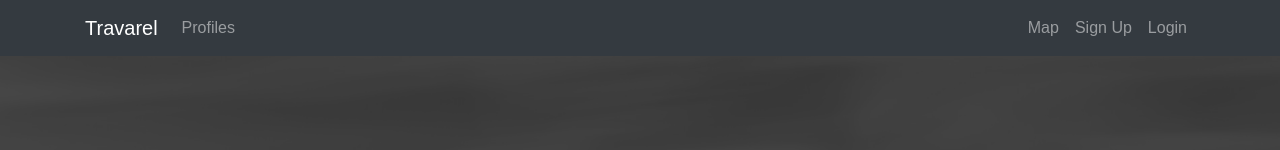
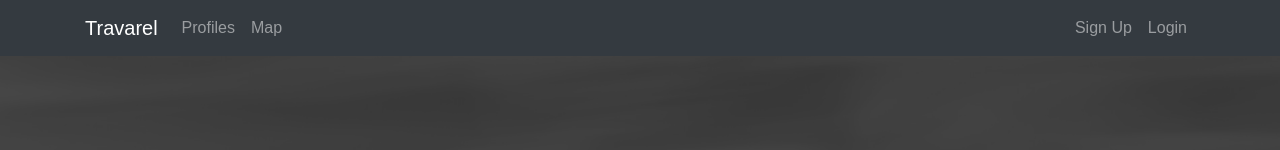
Before and after one commit to Pond-Dev/Project_webpro, a React (Create React App) app in the folder client/: page / in a window 1280 px wide. Shown: the top 150 px of the page. Built offline with nearby package versions, Linux system fonts and the light colour scheme.

Commit message:
edit_map

```diff
--- a/client/src/components/layout/Navbar.js
+++ b/client/src/components/layout/Navbar.js
@@ -17,11 +17,6 @@
 
     const authLinks = (
       <ul className="navbar-nav ml-auto">
-        <li className="nav-item">
-          <Link className="nav-link" to="/map">
-            Map
-          </Link>
-        </li>
         <li className="nav-item">
           <Link className="nav-link" to="/feed">
             Review
@@ -47,11 +42,6 @@
 
     const guestLinks = (
       <ul className="navbar-nav ml-auto">
-        <li className="nav-item">
-          <Link className="nav-link" to="/map">
-            Map
-          </Link>
-        </li>
         <li className="nav-item">
           <Link className="nav-link" to="/register">
             Sign Up
@@ -88,6 +78,11 @@
                   Profiles
                 </Link>
               </li>
+              <li className="nav-item">
+                <Link className="nav-link" to="/map">
+                  Map
+                </Link>
+              </li>
             </ul>
             {isAuthenticated ? authLinks : guestLinks}
           </div>
```
Also changed, not shown: client/src/components/map/map.js.
